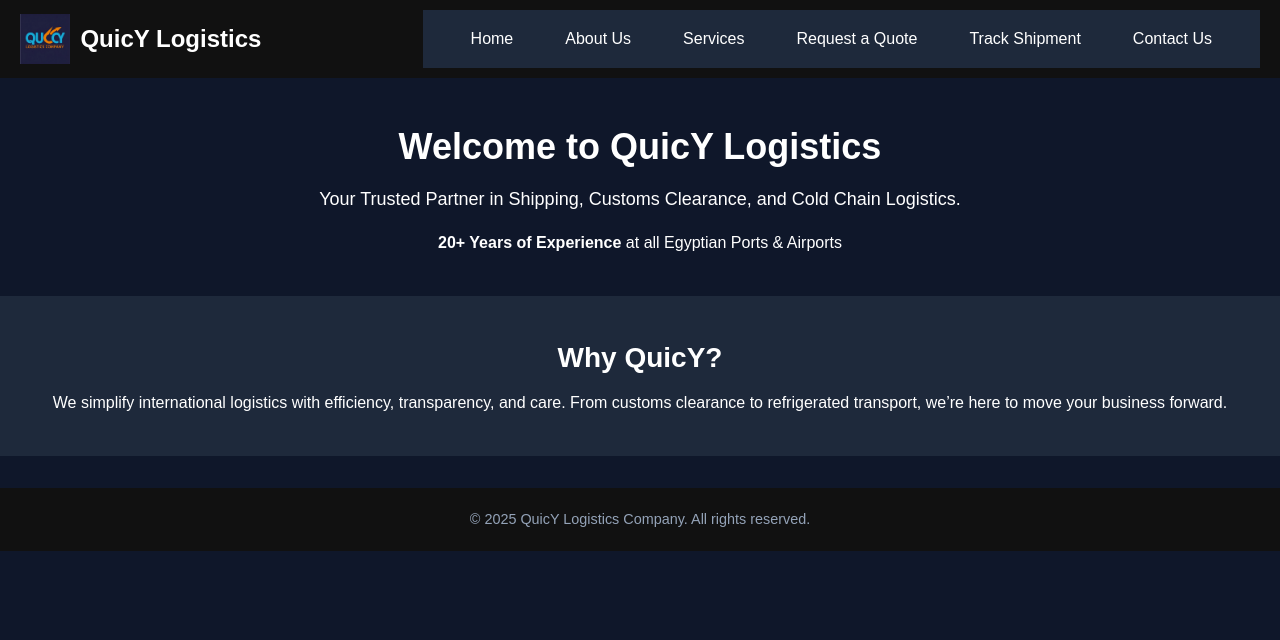
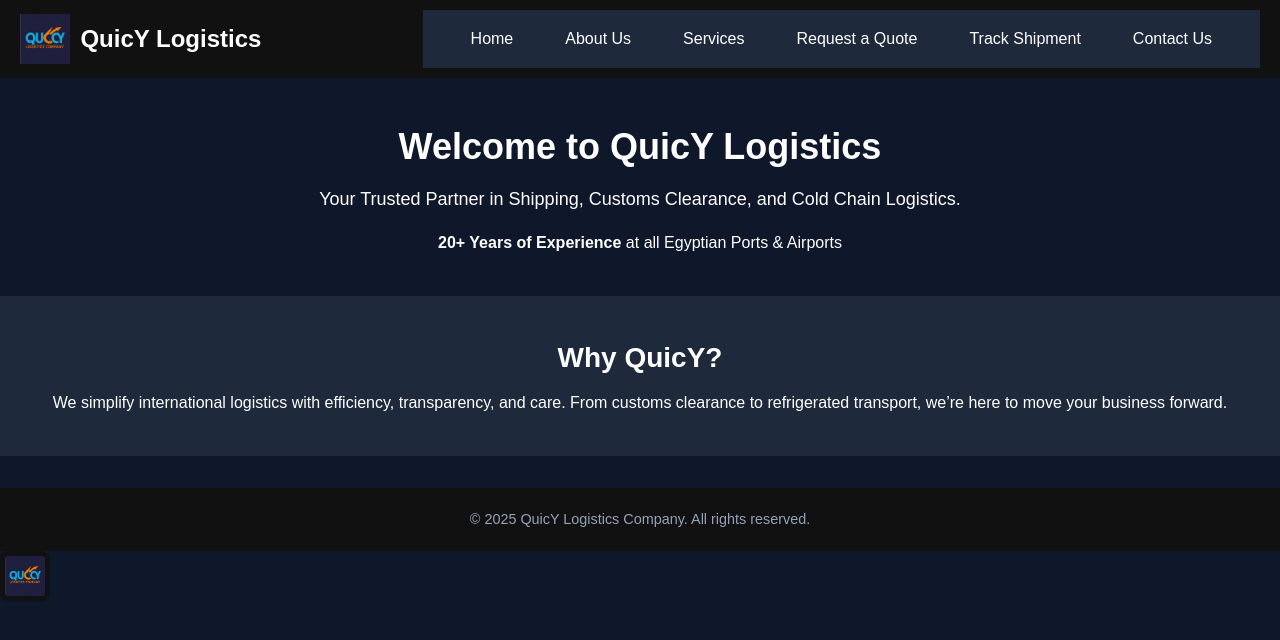
Before and after one commit to quicy-sit/quicy-logistics-site, a plain HTML site: page index.html in a window 1280 px wide. Drawn offline with Linux system fonts and the light colour scheme.

Commit message:
تحسين دمج اللوجو مع خلفية الموقع

```diff
--- a/index.html
+++ b/index.html
@@ -46,3 +46,4 @@
 
 </body>
 </html>
+<img src="images/logo.png" alt="QuicY Logistics Logo" style="height: 50px; margin-right: 10px; background-color: #111; border-radius: 8px; padding: 5px;">
```
